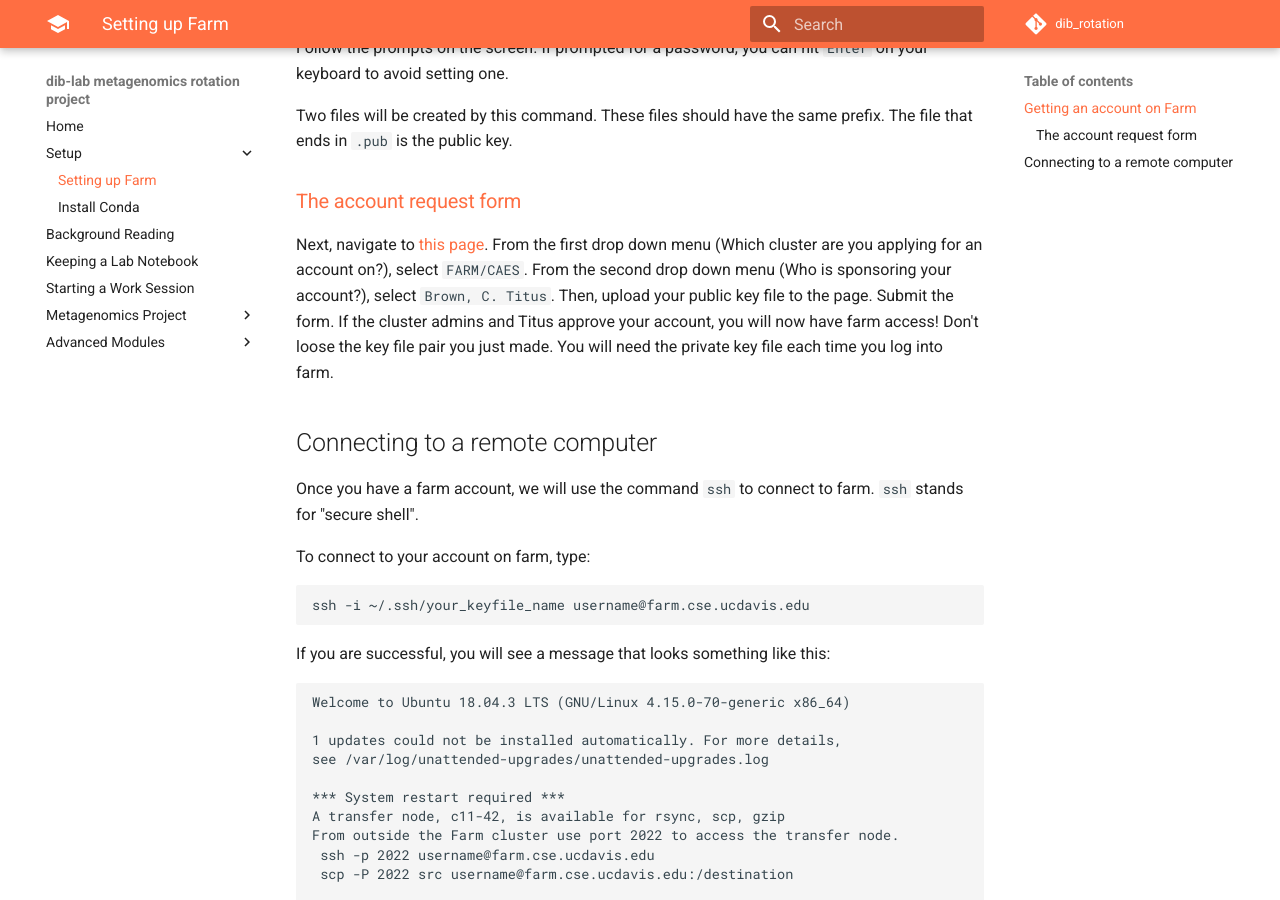
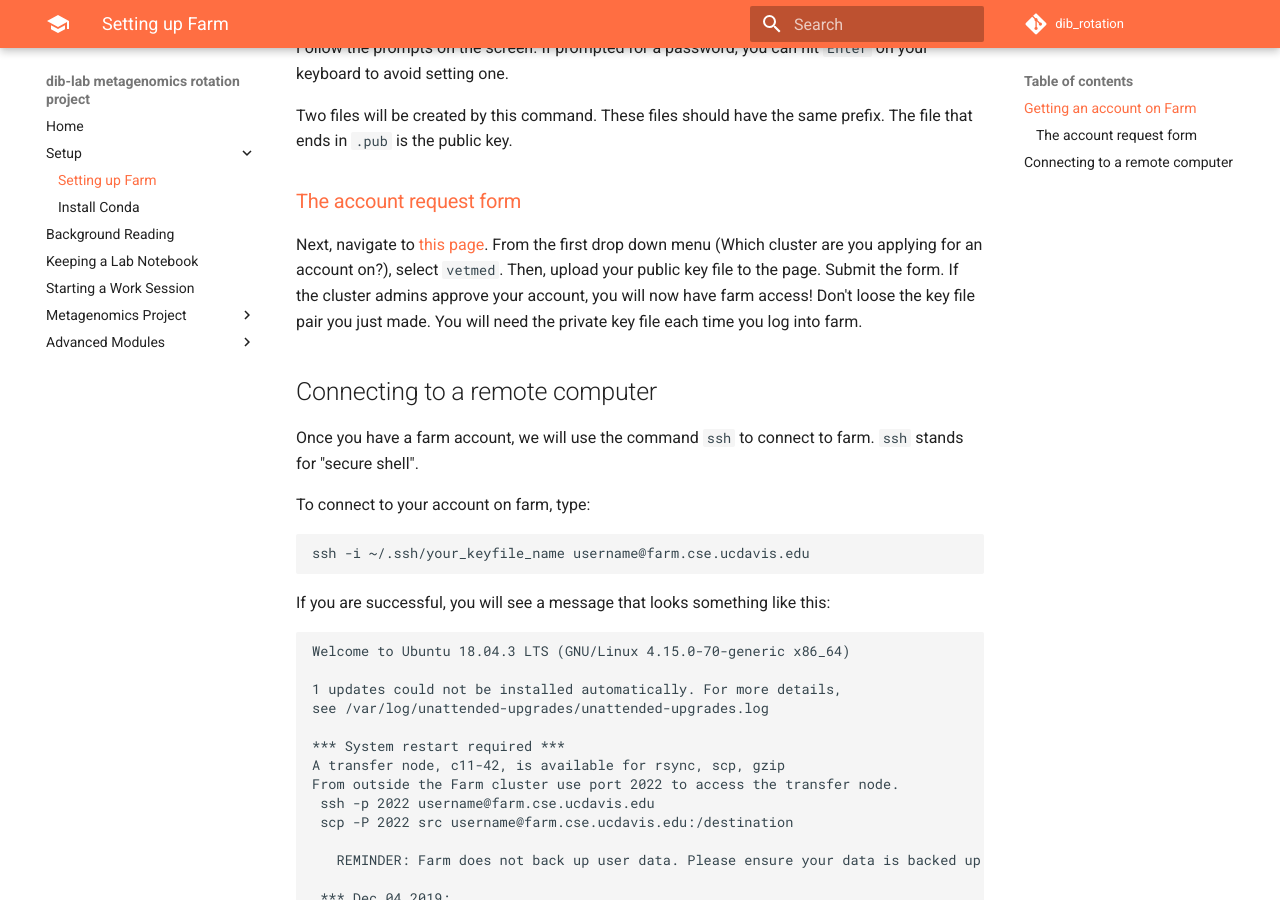
Before and after one commit to dib-lab/dib_rotation, an MkDocs documentation site: the page built from doc/01_farm_account.md, in a window 1280 px wide and 900 px high, scrolled down 995 px. Built offline with MkDocs 1.6.1 and Material for MkDocs 9.7.7, drawn with Linux system fonts in a browser that asks for light colours; comment, search, counter and statistics services are not loaded.

```diff
--- a/doc/01_farm_account.md
+++ b/doc/01_farm_account.md
@@ -45,14 +45,13 @@
 These files should have the same prefix.
 The file that ends in `.pub` is the public key.
 
-### [The account request form](https://wiki.cse.ucdavis.edu/cgi-bin/index2.pl)
+### [The account request form](https://hippo.ucdavis.edu/Farm/active)
 
-Next, navigate to [this page](https://wiki.cse.ucdavis.edu/cgi-bin/index2.pl).
-From the first drop down menu (Which cluster are you applying for an account on?), select `FARM/CAES`.
-From the second drop down menu (Who is sponsoring your account?), select `Brown, C. Titus`.
+Next, navigate to [this page](https://hippo.ucdavis.edu/Farm/active).
+From the first drop down menu (Which cluster are you applying for an account on?), select `vetmed`.
 Then, upload your public key file to the page.
 Submit the form.
-If the cluster admins and Titus approve your account, you will now have farm access!
+If the cluster admins approve your account, you will now have farm access!
 Don't loose the key file pair you just made.
 You will need the private key file each time you log into farm.
 
```
